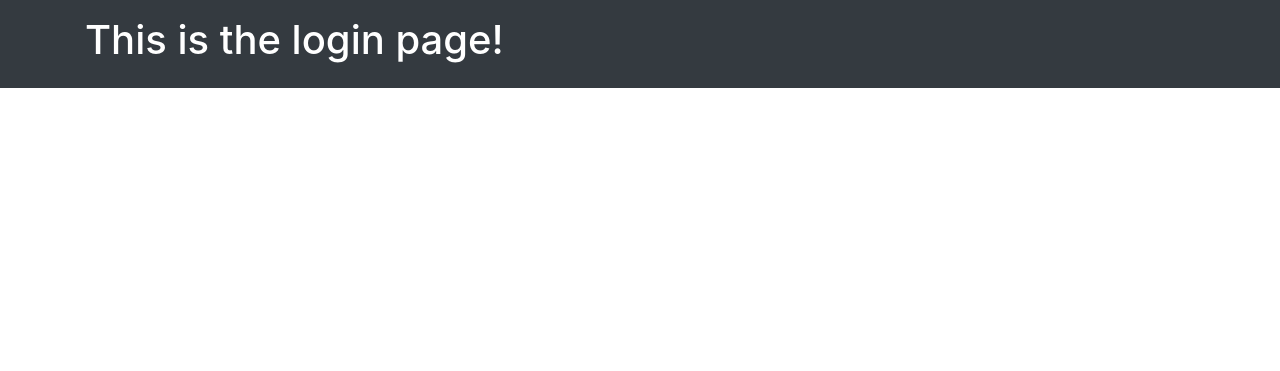
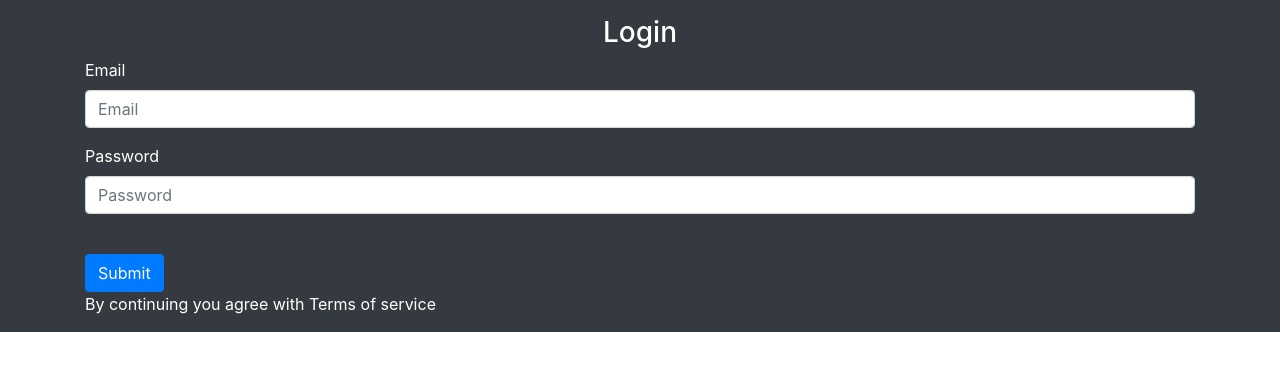
Before and after one commit to MatiasRamsland01/Banking-Website, a Flask app: page /login in a window 1280 px wide. Shown: the part 56-427 px from the top of the page. Run offline with Flask 2, Linux system fonts and the light colour scheme; some libraries are stand-ins or nearby versions.

Commit message:
added basic login page

```diff
--- a/website/auth.py
+++ b/website/auth.py
@@ -20,4 +20,8 @@ def sign_up():
 
 @auth.route('/login', methods=['GET', 'POST'])
 def login():
+  if request.method == 'POST':
+    logEmail = request.form.get('email')
+    logPassword = request.form.get('password1')
+
   return render_template('login.html')
--- a/website/templates/login.html
+++ b/website/templates/login.html
@@ -2,8 +2,19 @@
 <!--Takes the code from base but overwrites it with the code you type in here-->
 {% block title %}Home{% endblock %}
 {% block body %}
-<h1>
-  This is the login page!
-</h1>
-
+<form method="POST">
+  <h3 align="center">Login</h3>
+  <div class="form-group">
+    <label for="email">Email</label>
+    <input type="email" class="form-control" id="email" name="email" placeholder="Email">
+  </div>
+  <div class="form-group">
+    <label for="password1">Password</label>
+    <input type="password" class="form-control" id="password1" name="password1" placeholder="Password">
+  </div>
+  <br />
+  <button type="Log In" class="btn btn-primary">Submit</button>
+  <br />
+  <h7 align="center">By continuing you agree with Terms of service</h7>
+</form>
 {% endblock %}
```
